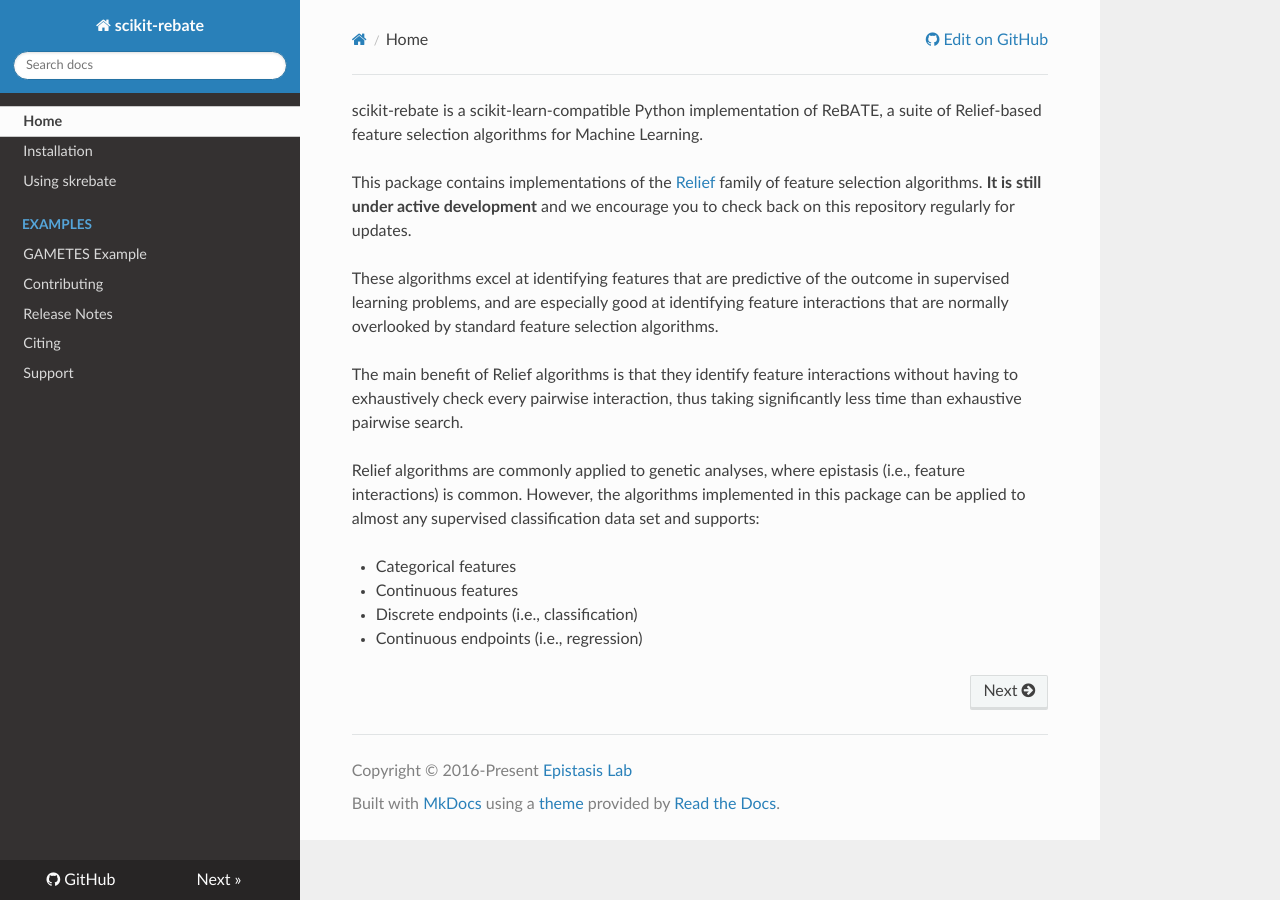
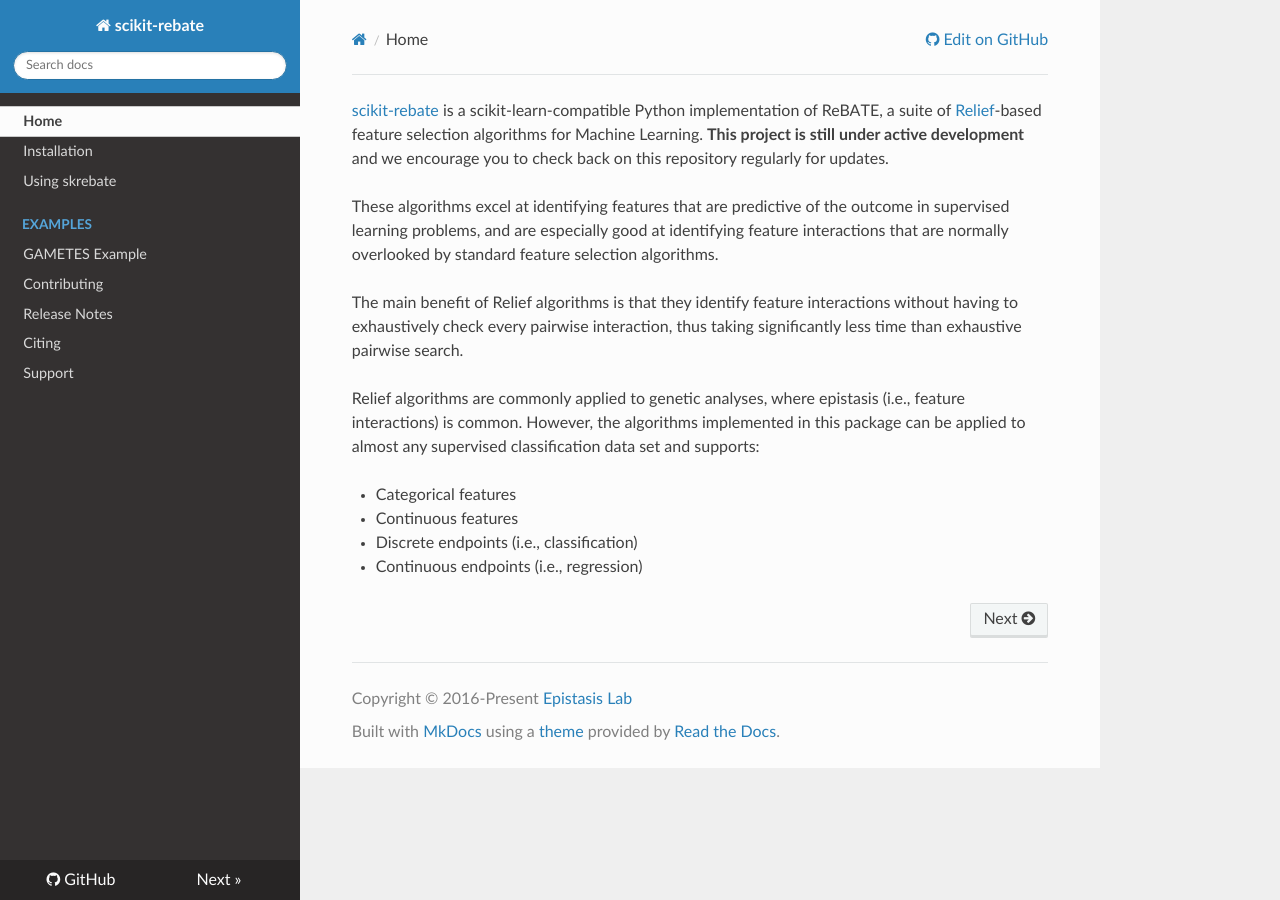
Before and after one commit to EpistasisLab/scikit-rebate, an MkDocs documentation site: the page built from docs_sources/index.md, in a window 1280 px wide. Built offline with MkDocs 1.6.1, drawn with Linux system fonts in a browser that asks for light colours; nearby versions of some CDN libraries; old or Windows-style settings are respelled for this version of MkDocs.

Commit message:
Docs cleanup

```diff
--- a/docs/index.html
+++ b/docs/index.html
@@ -149,8 +149,7 @@
           <div role="main">
             <div class="section">
 
-                <p>scikit-rebate is a scikit-learn-compatible Python implementation of ReBATE, a suite of Relief-based feature selection algorithms for Machine Learning.</p>
-<p>This package contains implementations of the <a href="https://en.wikipedia.org/wiki/Relief_(feature_selection)">Relief</a> family of feature selection algorithms. <strong>It is still under active development</strong> and we encourage you to check back on this repository regularly for updates.</p>
+                <p><a href="https://github.com/EpistasisLab/scikit-rebate">scikit-rebate</a> is a scikit-learn-compatible Python implementation of ReBATE, a suite of <a href="https://en.wikipedia.org/wiki/Relief_(feature_selection)">Relief</a>-based feature selection algorithms for Machine Learning. <strong>This project is still under active development</strong> and we encourage you to check back on this repository regularly for updates.</p>
 <p>These algorithms excel at identifying features that are predictive of the outcome in supervised learning problems, and are especially good at identifying feature interactions that are normally overlooked by standard feature selection algorithms.</p>
 <p>The main benefit of Relief algorithms is that they identify feature interactions without having to exhaustively check every pairwise interaction, thus taking significantly less time than exhaustive pairwise search.</p>
 <p>Relief algorithms are commonly applied to genetic analyses, where epistasis (i.e., feature interactions) is common. However, the algorithms implemented in this package can be applied to almost any supervised classification data set and supports:</p>
--- a/docs/mkdocs/search_index.json
+++ b/docs/mkdocs/search_index.json
@@ -2,7 +2,7 @@
     "docs": [
         {
             "location": "/",
-            "text": "scikit-rebate is a scikit-learn-compatible Python implementation of ReBATE, a suite of Relief-based feature selection algorithms for Machine Learning.\n\n\nThis package contains implementations of the \nRelief\n family of feature selection algorithms. \nIt is still under active development\n and we encourage you to check back on this repository regularly for updates.\n\n\nThese algorithms excel at identifying features that are predictive of the outcome in supervised learning problems, and are especially good at identifying feature interactions that are normally overlooked by standard feature selection algorithms.\n\n\nThe main benefit of Relief algorithms is that they identify feature interactions without having to exhaustively check every pairwise interaction, thus taking significantly less time than exhaustive pairwise search.\n\n\nRelief algorithms are commonly applied to genetic analyses, where epistasis (i.e., feature interactions) is common. However, the algorithms implemented in this package can be applied to almost any supervised classification data set and supports:\n\n\n\n\n\n\nCategorical features\n\n\n\n\n\n\nContinuous features\n\n\n\n\n\n\nDiscrete endpoints (i.e., classification)\n\n\n\n\n\n\nContinuous endpoints (i.e., regression)",
+            "text": "scikit-rebate\n is a scikit-learn-compatible Python implementation of ReBATE, a suite of \nRelief\n-based feature selection algorithms for Machine Learning. \nThis project is still under active development\n and we encourage you to check back on this repository regularly for updates.\n\n\nThese algorithms excel at identifying features that are predictive of the outcome in supervised learning problems, and are especially good at identifying feature interactions that are normally overlooked by standard feature selection algorithms.\n\n\nThe main benefit of Relief algorithms is that they identify feature interactions without having to exhaustively check every pairwise interaction, thus taking significantly less time than exhaustive pairwise search.\n\n\nRelief algorithms are commonly applied to genetic analyses, where epistasis (i.e., feature interactions) is common. However, the algorithms implemented in this package can be applied to almost any supervised classification data set and supports:\n\n\n\n\n\n\nCategorical features\n\n\n\n\n\n\nContinuous features\n\n\n\n\n\n\nDiscrete endpoints (i.e., classification)\n\n\n\n\n\n\nContinuous endpoints (i.e., regression)",
             "title": "Home"
         },
         {
--- a/docs_sources/index.md
+++ b/docs_sources/index.md
@@ -1,6 +1,4 @@
-scikit-rebate is a scikit-learn-compatible Python implementation of ReBATE, a suite of Relief-based feature selection algorithms for Machine Learning.
-
-This package contains implementations of the [Relief](https://en.wikipedia.org/wiki/Relief_(feature_selection)) family of feature selection algorithms. **It is still under active development** and we encourage you to check back on this repository regularly for updates.
+[scikit-rebate](https://github.com/EpistasisLab/scikit-rebate) is a scikit-learn-compatible Python implementation of ReBATE, a suite of [Relief](https://en.wikipedia.org/wiki/Relief_(feature_selection))-based feature selection algorithms for Machine Learning. **This project is still under active development** and we encourage you to check back on this repository regularly for updates.
 
 These algorithms excel at identifying features that are predictive of the outcome in supervised learning problems, and are especially good at identifying feature interactions that are normally overlooked by standard feature selection algorithms.
 
```
Also changed, not shown: other parts of docs/index.html (+1 -1 lines).
